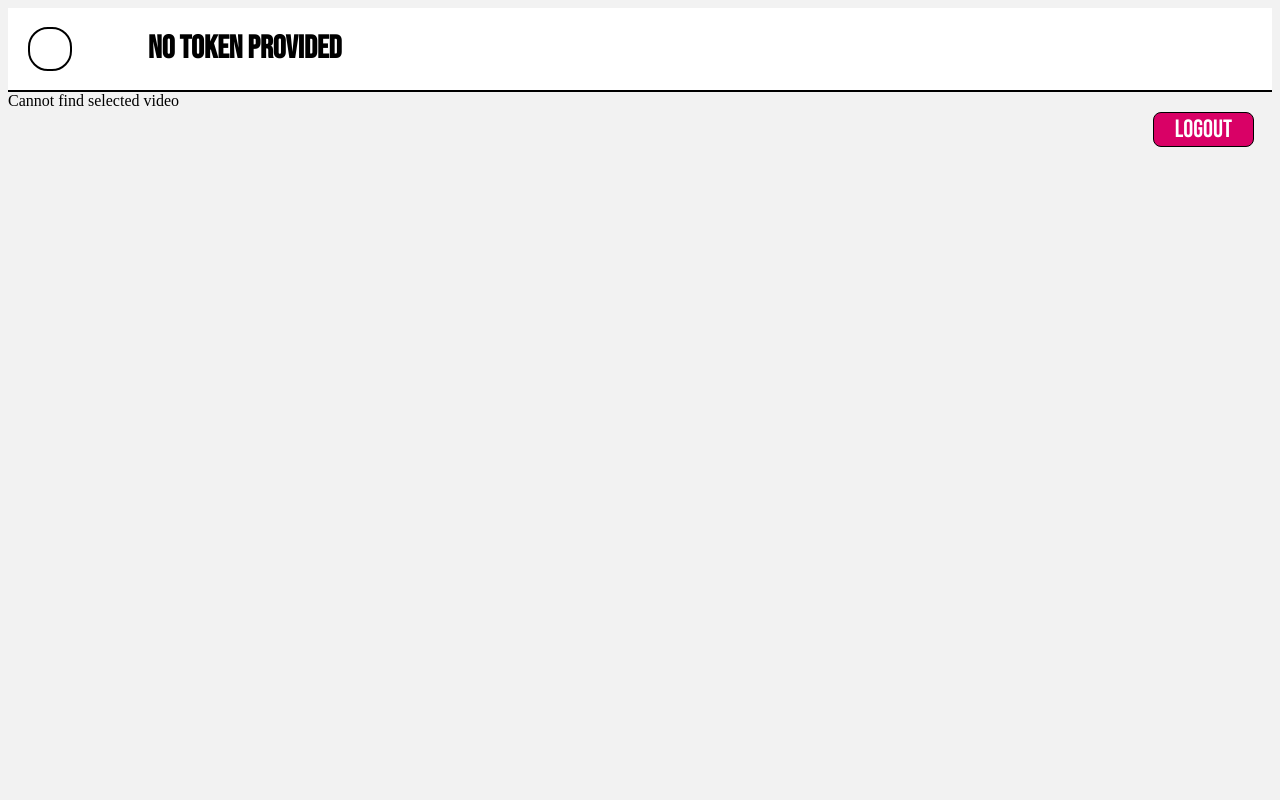
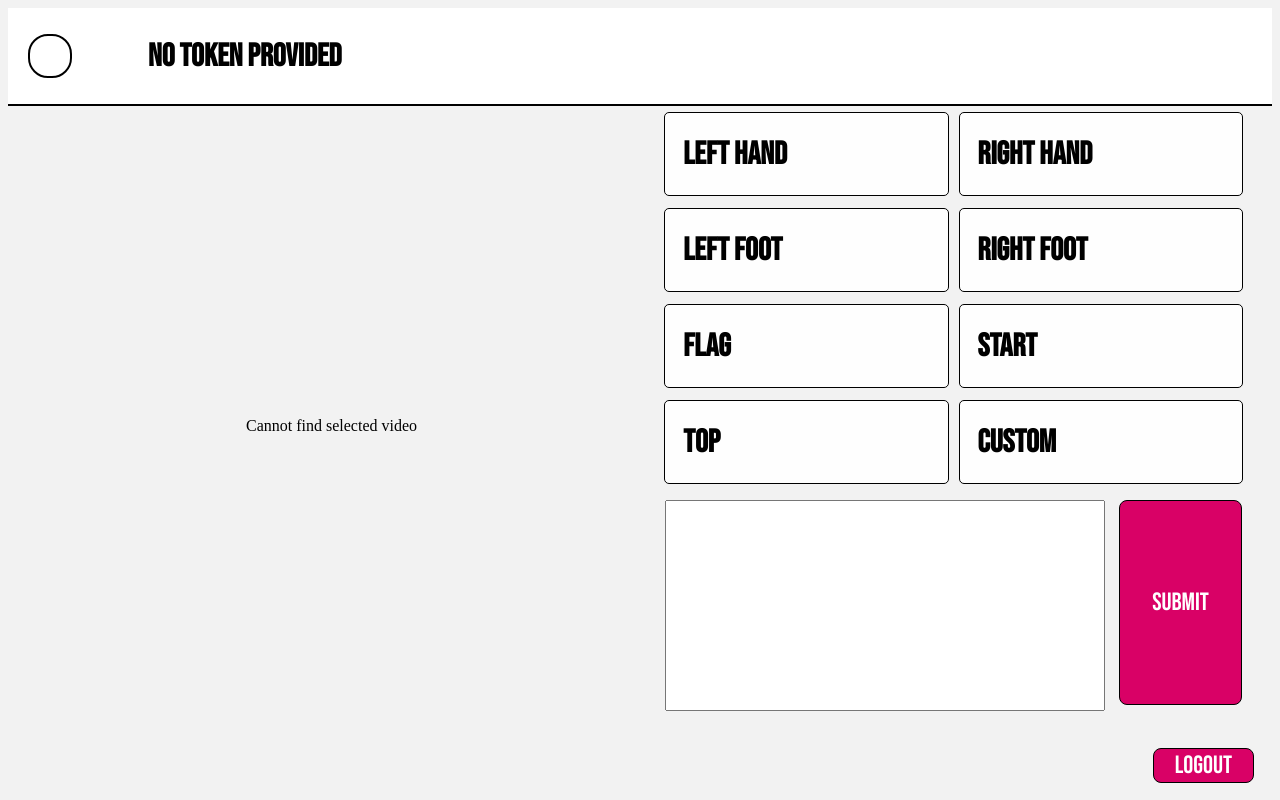
Before and after one commit to Alfie5640/beta-web, a PHP site: page /beta-code/public/video.php in a window 1280 px wide. Run offline with PHP 8.4, Linux system fonts and the light colour scheme; data that the repository does not hold is empty; a stand-in replaces the project's code that opens the database connection.

Commit message:
Added front end for video.php page

```diff
--- a/beta-code/public/styles/viewVid.css
+++ b/beta-code/public/styles/viewVid.css
@@ -10,8 +10,8 @@
 }
 
 .navbar {
-    width:100%;
-    border-bottom:2px solid black;
+    width: 100%;
+    border-bottom: 2px solid black;
     height: 15%;
     background-color: white;
     display: flex;
@@ -30,14 +30,87 @@
 
 html {
     height: 100%;
-    width:100%;
+    width: 100%;
     margin: 0;
     padding: 0;
     background-color: #F2F2F2;
 }
 
+body {
+    height: 80%;
+}
+
 .maincontent {
     height: 100%;
     display: flex;
+    align-items: center;
+}
+
+#videoFormDetails {
+    width: 50%;
+    height: 100%;
+}
+
+
+#selectedVid {
+    display: flex;
+    align-items: center;
     flex-direction: column;
+    margin-left: 10px;
+    width: 50%;
 }
+
+.video-player {
+    width: 90%;
+    height: 600px;
+}
+
+
+.label-option {
+    border: 1px solid black;
+    border-radius: 5px;
+    width: 45%;
+    margin-right: 10px;
+    cursor: grab;
+    background-color: rgba(255,255,255,0.9)
+
+}
+
+.label-option:active {
+  cursor: grabbing;
+}
+
+.labelSelection {
+    height: 15%;
+    display: flex;
+    justify-content: center;
+    align-items: center;
+}
+
+#comSub {
+    height: 40%;
+    margin-left: 10px;
+}
+
+#commentArea {
+    height: 80%;
+    margin: 10px;
+    width: 70%;
+}
+
+#submitButton {
+    color: white;
+    background-color: #D90166;
+    border: 0.5px solid black;
+    font-family: "Bebas Neue", sans-serif;
+    font-size: 25px;
+    border-radius: 8px;
+    margin-right: 20px;
+    height: 80%;
+    width: 20%;
+}
+
+#submitButton:hover {
+    background-color: #E11584;
+    cursor: pointer;
+}
--- a/beta-code/public/video.php
+++ b/beta-code/public/video.php
@@ -1,5 +1,6 @@
 <!DOCTYPE html>
 <html lang="en">
+
 <head>
     <meta charset="utf-8">
     <meta name="viewport" content="width=device-width, initial-scale=1.0">
@@ -42,6 +43,7 @@
                     }
                 });
         }
+
     </script>
 
 
@@ -75,6 +77,55 @@
         <div id="selectedVid">
         </div>
 
+        <div id="videoFormDetails">
+
+            <div class="labelSelection">
+
+                <div class="label-option" draggable = true>
+                    <h1>LEFT HAND</h1>
+                </div>
+                <div class="label-option" draggable = true>
+                    <h1>RIGHT HAND</h1>
+                </div>
+
+            </div>
+            <div class="labelSelection">
+                <div class="label-option" draggable = true>
+                    <h1>LEFT FOOT</h1>
+                </div>
+                <div class="label-option" draggable = true>
+                    <h1>RIGHT FOOT</h1>
+                </div>
+
+
+
+            </div>
+            <div class="labelSelection">
+                <div class="label-option" draggable = true>
+                    <h1>FLAG</h1>
+                </div>
+                <div class="label-option" draggable = true>
+                    <h1>START</h1>
+                </div>
+
+
+            </div>
+            <div class="labelSelection">
+                <div class="label-option" draggable = true>
+                    <h1>TOP</h1>
+                </div>
+                <div class="label-option" draggable = true>
+                    <h1>CUSTOM</h1>
+                </div>
+
+            </div>
+            <div id="comSub">
+                <input type="textarea" id="commentArea" />
+                <input type="submit" id="submitButton">
+            </div>
+        </div>
+
+
     </div>
 
 
@@ -87,4 +138,5 @@
 
     <script src="js/viewVid.js"></script>
 </body>
+
 </html>
```
Lines whose indentation alone changed are shown as unchanged.
